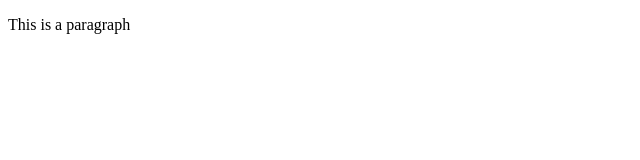
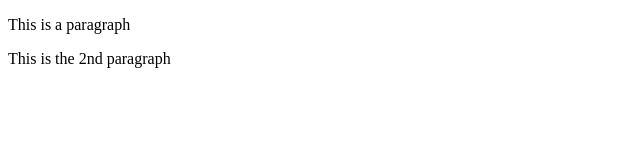
Before and after one commit to Voltorik/git-example-project, a plain HTML site: page index.html in a window 1280 px wide. Shown: the whole page, without its empty margins (0-640 px from the left). Drawn offline with Linux system fonts and the light colour scheme.

Commit message:
Added 2nd paragraph to index. Added 2nd page to project

```diff
--- a/index.html
+++ b/index.html
@@ -8,5 +8,6 @@
 </head>
 <body>
     <p>This is a paragraph</p>
+    <p>This is the 2nd paragraph</p>
 </body>
 </html>
```
Also changed, not shown: page2.html (added, +1 -0 lines).
